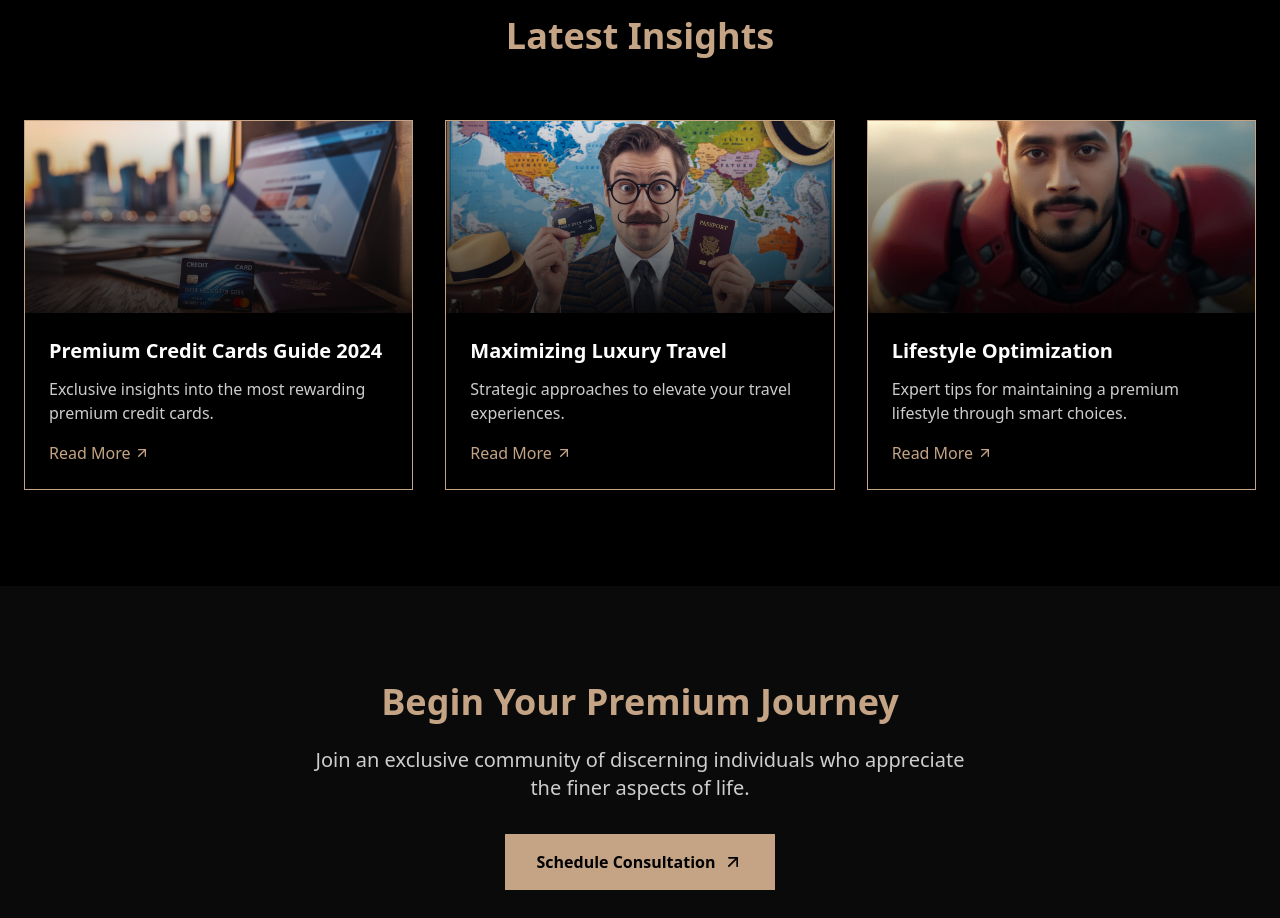
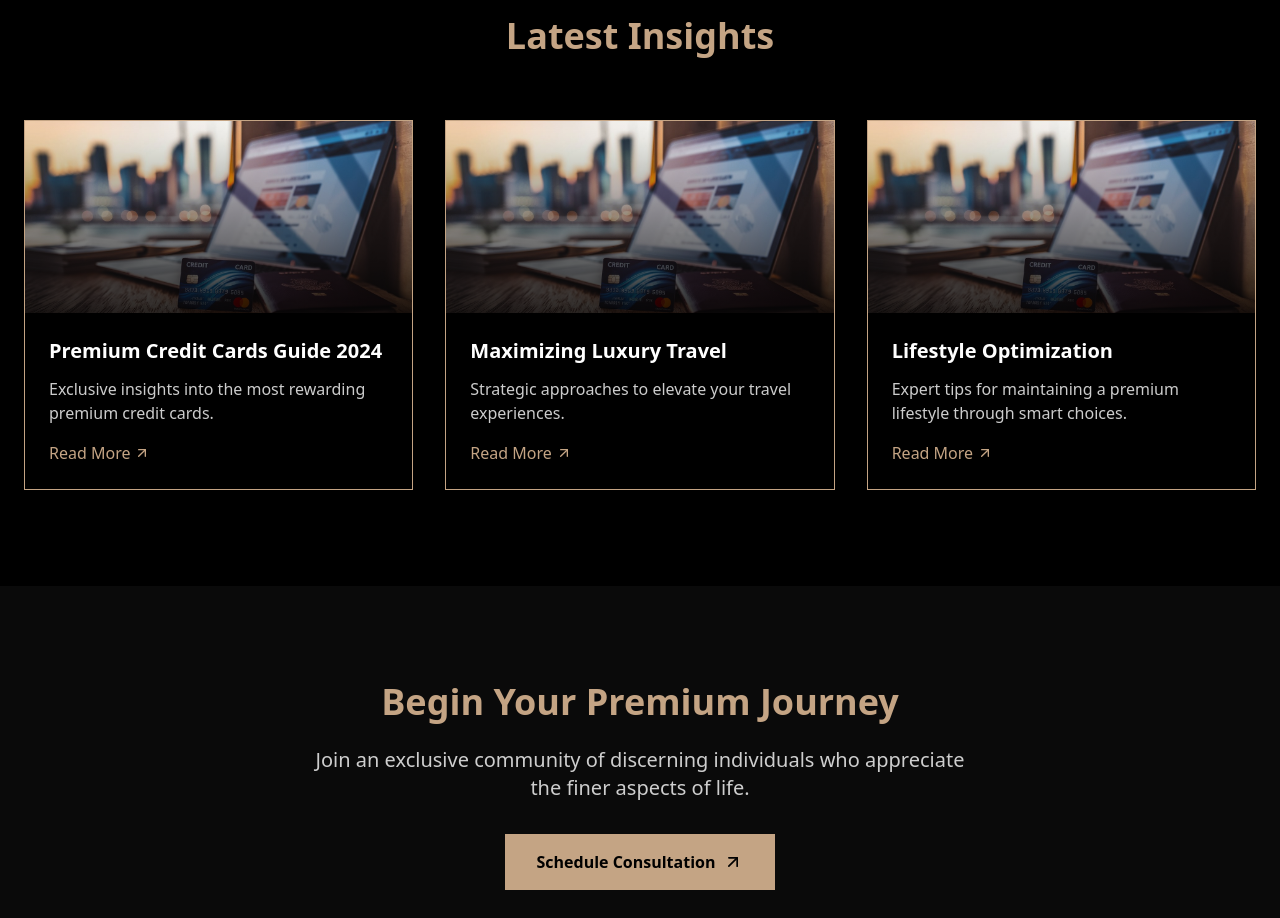
Before and after one commit to dobaniye/travel-website, a Next.js app: page / in a window 1280 px wide. Shown: the part 2200-3118 px from the top of the page. Built offline with nearby package versions, Linux system fonts and the light colour scheme.

Commit message:
Description of your changes

```diff
--- a/src/app/page.js
+++ b/src/app/page.js
@@ -234,13 +234,13 @@ export default function Home() {
                 notionLink: "https://your-notion-page-1-url"
               },
               {
-                image: "travel-2.jpg",
+                image: "travel-1.jpg",
                 title: "Maximizing Luxury Travel",
                 description: "Strategic approaches to elevate your travel experiences.",
                 notionLink: "https://your-notion-page-2-url"
               },
               {
-                image: "travel-3.jpg",
+                image: "travel-1.jpg",
                 title: "Lifestyle Optimization",
                 description: "Expert tips for maintaining a premium lifestyle through smart choices.",
                 notionLink: "https://your-notion-page-3-url"
```
